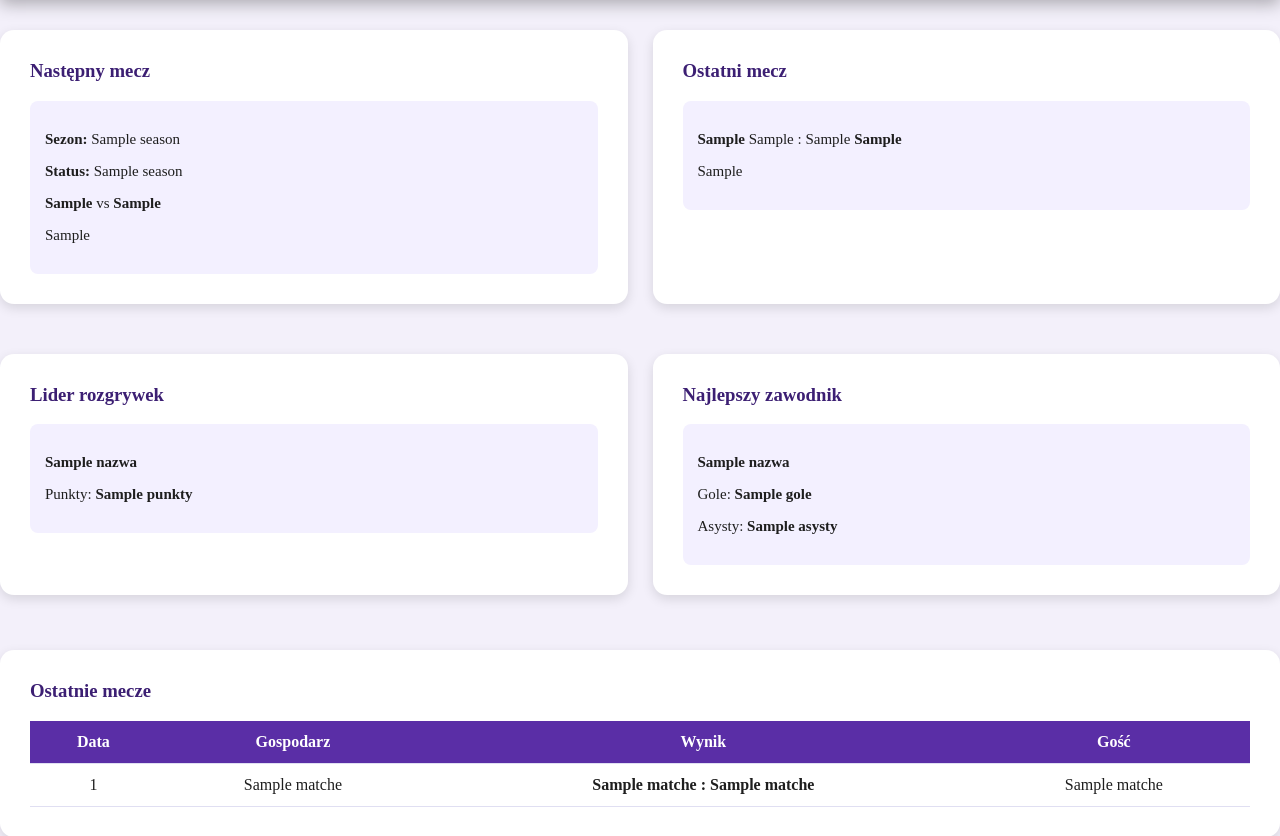
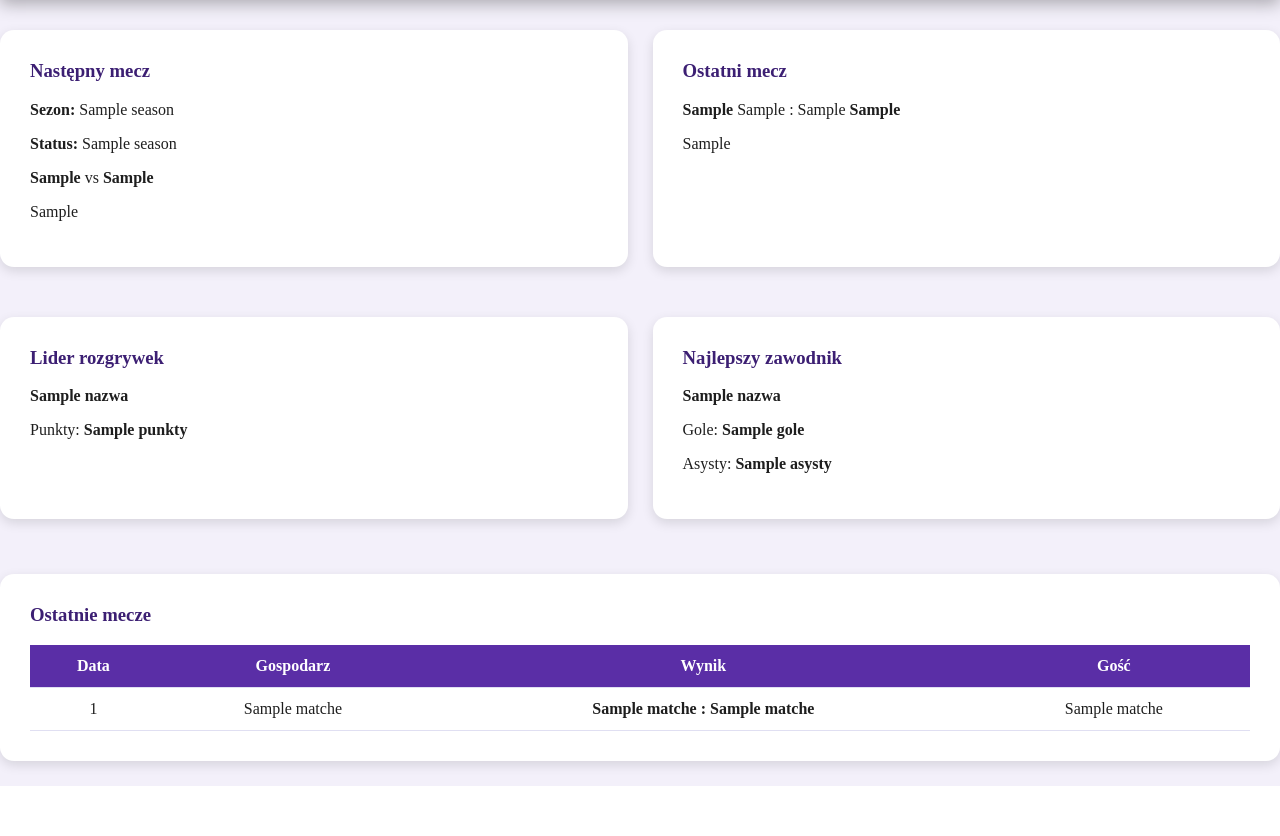
Before and after one commit to KatarzynaAdamskaDev/cloud-application, a Flask app: template templates/index.html in a window 1280 px wide. Shown: the part 400-1236 px from the top of the page. After the commit the page ends 1186 px from the top, so only its background shows below. Run offline with Flask 3, Linux system fonts and the light colour scheme; the template is opened without the code that fills it: most values are stand-ins (such as "Sample title", 1, 10 or a date in 2020).

Commit message:
Update index.html

```diff
--- a/templates/index.html
+++ b/templates/index.html
@@ -58,7 +58,6 @@
             <h3>Następny mecz</h3>
 
             {% if data.season %}
-            <div class="match-box">
                 <p><b>Sezon:</b> {{ data.season[0] }}</p>
                 <p><b>Status:</b> {{ data.season[1] }}</p>
             {% endif %}
@@ -66,7 +65,6 @@
             {% if data.next_match %}
                     <p><b>{{ data.next_match[1] }}</b> vs <b>{{ data.next_match[2] }}</b></p>
                     <p>{{ data.next_match[0] }}</p>
-                </div>
             {% else %}
                 <p>Brak zaplanowanych meczów w systemie.</p>
             {% endif %}
@@ -76,13 +74,11 @@
             <h3>Ostatni mecz</h3>
 
             {% if data.last_match %}
-                <div class="match-box">
                     <p><b>{{ data.last_match[1] }}</b>
                         {% if data.last_match[3] is not none %}{{ data.last_match[3] }}{% else %}-{% endif %} :
                         {% if data.last_match[4] is not none %}{{ data.last_match[4] }}{% else %}-{% endif %}
                     <b>{{ data.last_match[2] }}</b></p>
                     <p>{{ data.last_match[0] }}</p>
-                </div>
             {% else %}
                 <p>Brak rozegranych meczów w systemie.</p>
             {% endif %}
@@ -96,10 +92,8 @@
         <div class="card">
             <h3>Lider rozgrywek</h3>
             {% if data.team %}
-            <div class="match-box">
                 <p><b>{{ data.team.nazwa }}</b></p>
                 <p>Punkty: <b>{{ data.team.punkty }}</b></p>
-            </div>
             {% else %}
                 <p>Brak danych.</p>
             {% endif %}
@@ -108,11 +102,9 @@
         <div class="card">
             <h3>Najlepszy zawodnik</h3>
             {% if data.player %}
-             <div class="match-box">
                 <p><b>{{ data.player.nazwa }}</b></p>
                 <p>Gole: <b>{{ data.player.gole }}</b></p>
                 <p>Asysty: <b>{{ data.player.asysty }}</b></p>
-            </div>
             {% else %}
                  <p>Brak danych.</p>
             {% endif %}
```
